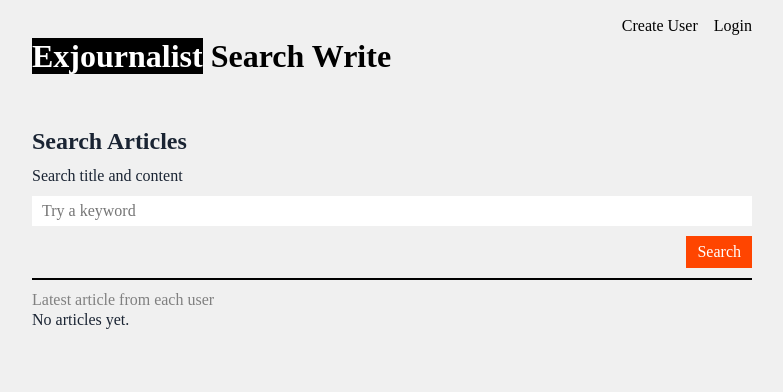
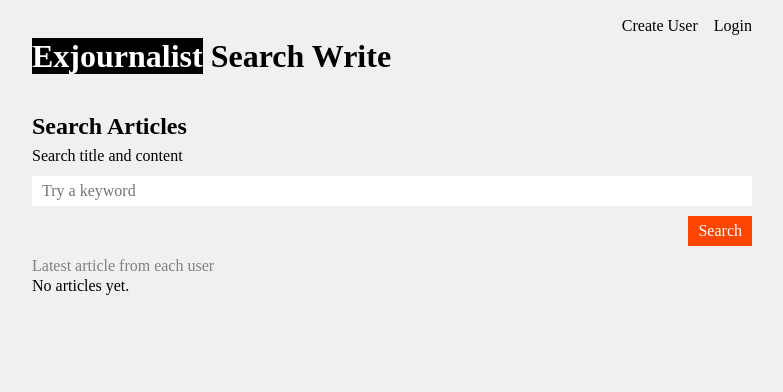
Before and after one commit to lucianmarin/exjournalist, a Python web app: template templates/search.html in a window 1280 px wide. Shown: the top 392 px of the page, without its empty margins (248-1031 px from the left). Run offline with Jinja, Linux system fonts and the light colour scheme; the template is opened without the code that fills it, so the values that code supplies are empty.

Commit message:
fixed voting

```diff
--- a/static/styles.css
+++ b/static/styles.css
@@ -1,15 +1,26 @@
-:root {
+html {
   --regular: 16px;
   --bg: #f0f0f0;
-  --card: #ffffff;
-  --line: #e4e8ef;
-  --text: #1a2433;
+  --line: #e0e0e0;
   --muted: #808080;
   --primary: orangered;
-  --like: #1c8d3d;
-  --dislike: #b33a3a;
+  --like: green;
+  --dislike: darkred;
   --black: #000;
   --white: #fff;
+}
+
+@media (prefers-color-scheme: dark) {
+  html {
+    --bg: #202020;
+    --line: #404040;
+    --muted: #808080;
+    --primary: orangered;
+    --like: green;
+    --dislike: darkred;
+    --black: #fff;
+    --white: #000;
+  }
 }
 
 * {
@@ -22,7 +33,7 @@
 body {
   margin: 0;
   background: var(--bg);
-  color: var(--text);
+  color: var(--black);
   font-size: var(--regular);
   font-family: serif;
   line-height: 20px;
@@ -141,7 +158,6 @@ select {
 }
 
 button {
-  border: 1px solid var(--primary);
   color: var(--white);
   background: var(--primary);
   padding: 5px 0;
--- a/templates/article_detail.html
+++ b/templates/article_detail.html
@@ -4,6 +4,8 @@
 
 {% block content %}
 {% include "article_card.html" %}
+
+<div class="markdown-body">{{ article.content_markdown | markdown }}</div>
 
 {% if current_user and current_user.id != article.author_id %}
   <section class="votes">
@@ -21,8 +23,6 @@
     </form>
   </section>
 {% endif %}
-
-<div class="markdown-body">{{ article.content_markdown | markdown }}</div>
 
 <section id="comments">
   {% if current_user %}
--- a/templates/search.html
+++ b/templates/search.html
@@ -3,7 +3,7 @@
 
 {% block content %}
 <section>
-  <article class="card">
+  <article>
     <h2>Search Articles</h2>
     <form method="get" action="/search" class="form-grid">
       <label>Search title and content
```
Also changed, not shown: other parts of static/styles.css (+23 -8 lines).
